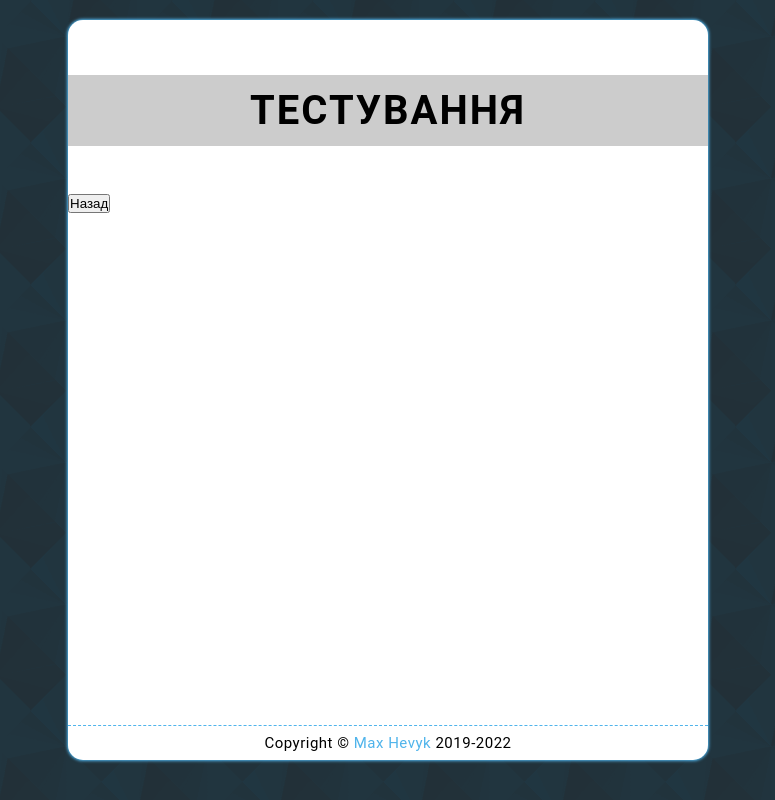
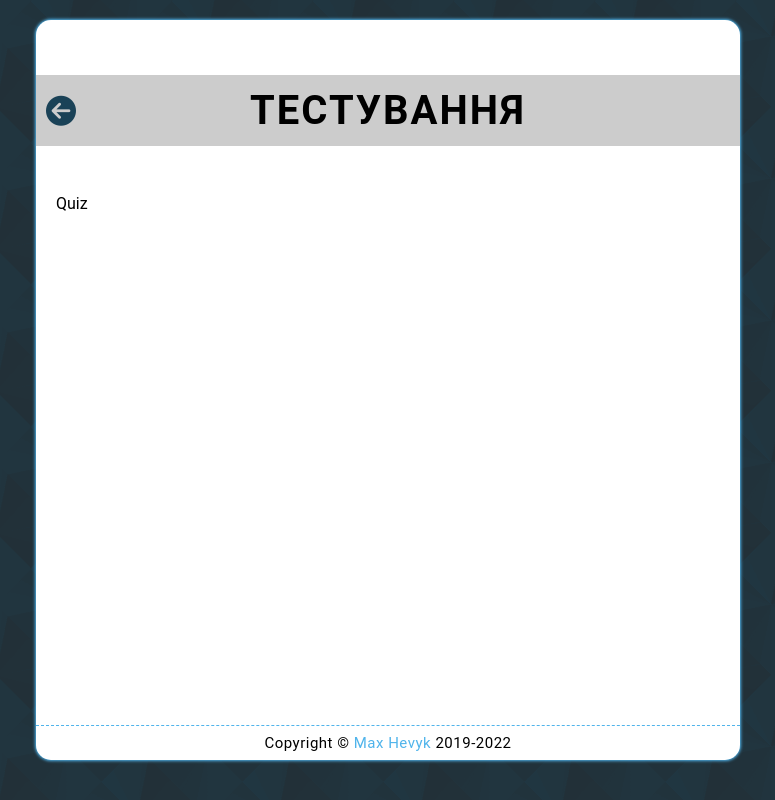
Before and after one commit to mhevyk/pure-js-quiz, a plain HTML site: page index.html in a window 1280 px wide. Both pictures are taken after a click on the button "ТЕСТУВАННЯ". Shown: the whole page, without its empty margins (252-1027 px from the left). Drawn offline with Linux system fonts and the light colour scheme.

Commit message:
Styled arrows to navigate between pages

```diff
--- a/css/common.css
+++ b/css/common.css
@@ -61,7 +61,7 @@ button:disabled {
     }
 }
 
-@media (min-width: 991px) {
+@media (min-width: 1100px) {
     .app-wrapper {
         max-width: 65%;
     }
@@ -69,6 +69,12 @@ button:disabled {
 
 @media (min-width: 1250px) {
     .app-wrapper {
+        max-width: 55%;
+    }
+}
+
+@media (min-width: 1300px) {
+    .app-wrapper {
         max-width: 50%;
     }
 }
--- a/css/header.css
+++ b/css/header.css
@@ -1,19 +1,43 @@
 .header {
     text-align: center;
-    position: relative;
 }
 
-.header h1 {
+.header .title {
     background-color: var(--button-disabled-color);
     text-transform: uppercase;
     margin-top: 55px;
     font-size: 30px;
     letter-spacing: 2px;
     padding: 12px 0;
+    position: relative;
+}
+
+.header .back {
+    display: none;
+    position: absolute;
+    top: 50%;
+    transform: translateY(-50%);
+    left: 10px;
+    color: var(--primary-color);
+    opacity: 1;
+    transition: 300ms;
+}
+
+.header .back:hover {
+    cursor: pointer;
+    opacity: 0.7;
+}
+
+.header .title h1 {
+    font-size: 30px;
+}
+
+.header .back.open {
+    display: block;
 }
 
 @media (min-width: 570px) {
-    .header h1 {
+    .header .title h1 {
         font-size: 40px;
     }
 }
--- a/css/page.css
+++ b/css/page.css
@@ -1,7 +1,12 @@
 .page {
     display: none;
+    margin-top: 6vh;
 }
 
 .page.open {
     display: flex;
 }
+
+.page:not(.page-main) {
+    padding: 0 20px;
+}
--- a/css/pages/main.css
+++ b/css/pages/main.css
@@ -2,14 +2,12 @@
     flex-grow: 1;
 }
 
-[data-role='main'] {
-    display: flex;
+.page-main {
     justify-content: center;
     align-items: start;
-    margin-top: 6vh;
 }
 
-[data-role='main'] .nav {
+.page-main .nav {
     min-width: 90%;
     display: flex;
     flex-direction: column;
@@ -17,18 +15,18 @@
 }
 
 @media (min-width: 570px) {
-    [data-role='main'] .nav {
+    .page-main .nav {
         min-width: 70%;
     }
 }
 
 @media (min-width: 767px) {
-    [data-role='main'] .nav {
+    .page-main .nav {
         min-width: 50%;
     }
 }
 
-[data-role='main'] .nav__item {
+.page-main .nav__item {
     border-radius: 5px;
     font-weight: 300;
     letter-spacing: 1px;
@@ -43,7 +41,7 @@
     transition: 200ms;
 }
 
-[data-role='main'] .nav__item:hover {
+.page-main .nav__item:hover {
     cursor: pointer;
     border: 1px solid var(--primary-color);
     background-color: transparent;
--- a/index.html
+++ b/index.html
@@ -14,10 +14,15 @@
     <div class="modal-overlay"></div>
     <div class="app-wrapper">
         <header class="header">
-            <h1>Перевірка слів</h1>
+            <div class="title">
+                <div class="back">
+                    <i class="page-open-button fa-solid fa-circle-arrow-left" data-role="main"></i>
+                </div>
+                <h1>Перевірка слів</h1>
+            </div>
         </header>
         <main class="main">
-            <div class="page open" data-role="main" data-title="Перевірка слів">
+            <div class="page-main page open" data-role="main" data-title="Перевірка слів">
                 <nav class="nav main__nav">
                     <button class="page-open-button nav__item" data-role="quiz">Тестування</button>
                     <button class="page-open-button nav__item" data-role="vocabulary">Словник</button>
@@ -27,16 +32,16 @@
                 </nav>
             </div>
             <div class="page" data-role="quiz" data-title="Тестування">
-                <button class="page-open-button" data-role="main">Назад</button>
+                Quiz
             </div>
             <div class="page" data-role="vocabulary" data-title="Словник">
-                <button class="page-open-button" data-role="main">Назад</button>
+                Vocabulary
             </div>
             <div class="page" data-role="results" data-title="Результати">
-                <button class="page-open-button" data-role="main">Назад</button>
+                Results
             </div>
             <div class="page" data-role="options" data-title="Налаштування">
-                <button class="page-open-button" data-role="main">Назад</button>
+                Options
             </div>
         </main>
         <footer class="footer">
--- a/js/page-navigation.js
+++ b/js/page-navigation.js
@@ -2,11 +2,26 @@
     const pages = document.querySelectorAll(".page");
     const buttons = document.querySelectorAll(".page-open-button");
 
+    function setPageTitle(title) {
+        const titleContainer = document.querySelector(".header h1");
+        titleContainer.textContent = title;
+    }
+
+    function showBackButton(pageRole) {
+        const backButton = document.querySelector(".header .back");
+        if (pageRole !== "main") {
+            backButton.classList.add("open");
+        } else {
+            backButton.classList.remove("open");
+        }
+    }
+
     function hideAllPagesExcept(pageRole) {
+        showBackButton(pageRole);
         pages.forEach(page => {
             if(page.dataset.role === pageRole){
                 page.classList.add("open");
-                document.querySelector(".header h1").textContent = page.dataset.title;
+                setPageTitle(page.dataset.title);
             } else {
                 page.classList.remove("open");
             }
```
